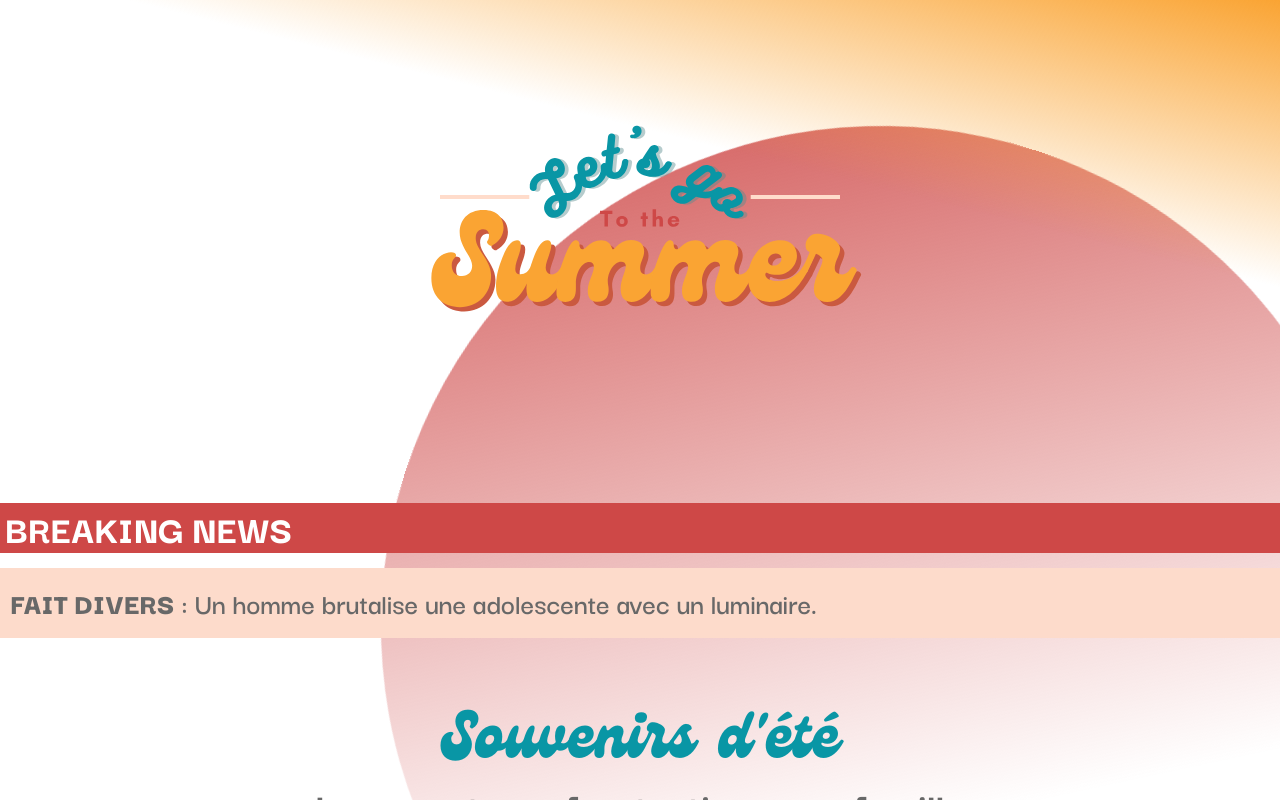
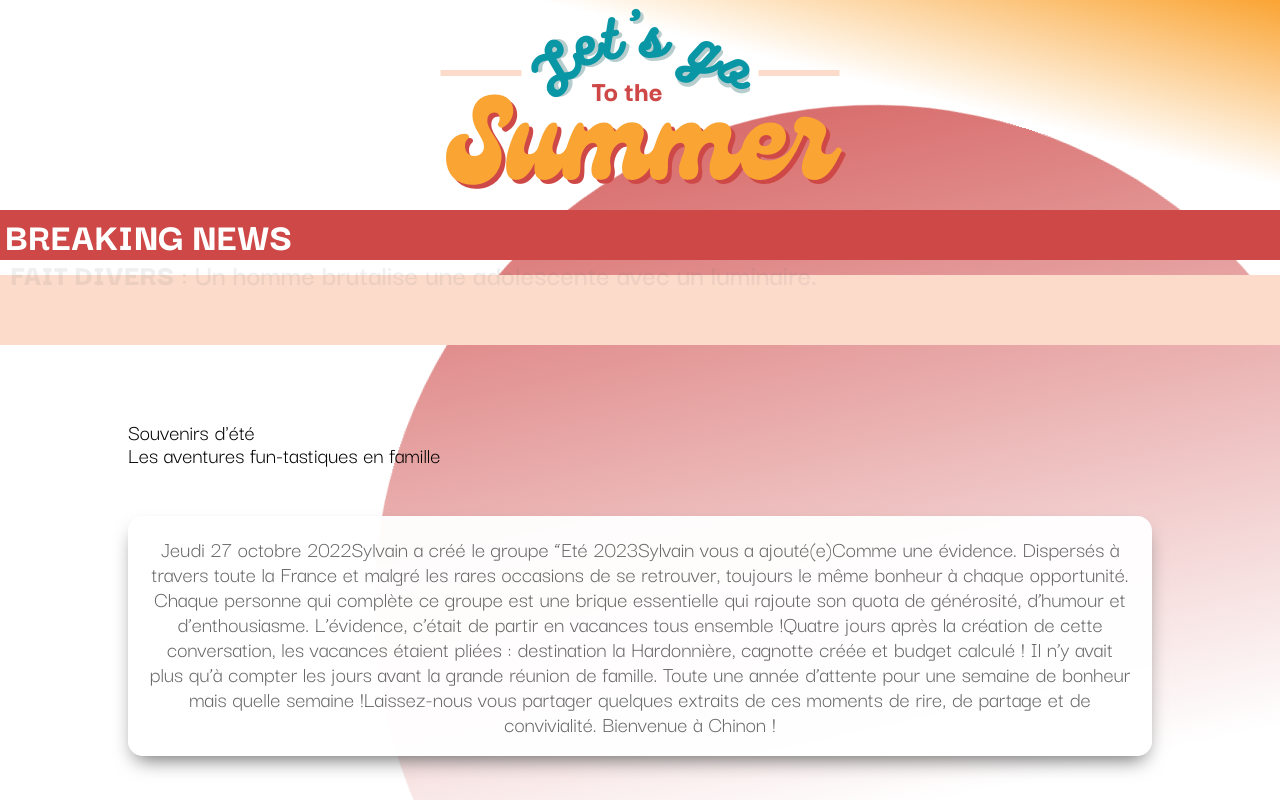
Before and after one commit to PixelsAndCookies/lets-go-to-the-summer, a React (Vite) app: page / in a window 1280 px wide. Shown: the top 800 px of the page. Built offline with nearby package versions, Linux system fonts and the light colour scheme.

Commit message:
Logo en CSS

```diff
--- a/src/components/Logo/Logo.jsx
+++ b/src/components/Logo/Logo.jsx
@@ -3,8 +3,22 @@ import logo from '../../assets/logo/Logo_sans_fond.svg'
 
 export const Logo = () => {
     return (
-        <Link to="/">
-            <img src={logo} alt="Logo Summer" className='logo'/>
-        </Link>
+
+            <h1>
+                <Link to="/">
+                <span><span className="warp">
+                    <span className="warp__0">L</span>
+                    <span className="warp__1">e</span>
+                    <span className="warp__2">t</span>
+                    <span className="warp__3">'</span>
+                    <span className="warp__4">s</span>
+                    <span className="warp__5"> </span>
+                    <span className="warp__6">g</span>
+                    <span className="warp__7">o</span>
+                </span></span>
+                <span>to the</span> <span>summer</span>
+                </Link>
+            </h1>
+
     )
 }
--- a/src/components/Logo/_Logo.scss
+++ b/src/components/Logo/_Logo.scss
@@ -1,7 +1,263 @@
-.holiday-header .logo {
-    object-fit: contain;
-    height: 30rem;
-    position: absolute;
-    top: -6rem;
-    left: 5rem;
+.home-header h1, .holiday-header h1{
+    display: block;
+    min-height: 17rem;
+    width: 100%;
+    margin: auto;
 }
+
+h1 {
+    font-family: logoPolice;
+    fill: $color-blue;
+    position: relative;
+
+    a{
+        text-decoration:none;
+
+        &>span {
+            position: absolute;
+            left: 50%;
+            transform: translateX(-50%);
+        }
+
+        &>span:first-of-type {
+            top: 0;
+
+            &::before,
+            &::after {
+                content: "";
+                display: block;
+                width: 3rem;
+                border: .3rem $color-pink solid;
+                position: absolute;
+                top: 75%;
+            }
+
+            &::before {
+                left: -11%;
+            }
+
+            &::after {
+                right: -11%;
+            }
+
+            .warp {
+                display: block;
+                position: relative;
+                font-family: logoPolice;
+                font-size: 4rem;
+                color: $color-blue;
+                text-shadow: 2px 2px #b6cccd;
+                width: 22.7rem;
+                height: 9.3rem;
+
+                [class*='warp__'] {
+                    display: block;
+                    position: absolute;
+                }
+
+                .warp__0 {
+                    transform-origin: 50% 43px;
+                    transform: translate(38px, 40px) rotate(-0.87rad);
+                }
+
+                .warp__1 {
+                    transform-origin: 50% 43px;
+                    transform: translate(63px, 20px) rotate(-0.44rad);
+                }
+
+                .warp__2 {
+                    transform-origin: 50% 43px;
+                    transform: translate(85px, 15px) rotate(-0.18rad);
+                }
+
+                .warp__3 {
+                    transform-origin: 50% 43px;
+                    transform: translate(99px, 13px) rotate(-0.07rad);
+                }
+
+                .warp__4 {
+                    transform-origin: 50% 43px;
+                    transform: translate(110px, 13px) rotate(0.02rad);
+                }
+
+                .warp__5 {
+                    transform-origin: 50% 43px;
+                    transform: translate(280px, 79px) rotate(0.17rad);
+                }
+
+                .warp__6 {
+                    transform-origin: 50% 43px;
+                    transform: translate(148px, 25px) rotate(0.4rad);
+                }
+
+                .warp__7 {
+                    transform-origin: 50% 43px;
+                    transform: translate(166px, 38px) rotate(0.8rad);
+                }
+            }
+        }
+
+        &>span:nth-of-type(2) {
+            font-family: mainPolice;
+            top: 6.5rem;
+            font-weight: 800;
+            color: $color-red;
+            font-size: 2.5rem;
+            left: 49%;
+
+            &::first-letter {
+                text-transform: capitalize;
+            }
+        }
+
+        &>span:nth-of-type(3) {
+            top: 9rem;
+            font-family: titlePolice;
+            color: $color-yellow;
+            font-size: 8rem;
+            text-transform: capitalize;
+            text-shadow: 3px 3px $color-red;
+        }
+    }
+}
+
+@media screen and (min-width: 860px) {
+
+    .home-header h1 {
+        min-height:21rem;
+        a{
+            &>span:first-of-type {
+                    &::before,
+                    &::after {
+                        width: 7.5rem;
+                    }
+
+                    &::before {
+                        left: -38%;
+                    }
+
+                    &::after {
+                        right: -38%;
+                    }
+
+                    .warp {
+                        font-size: 5rem;
+                        text-shadow: 3px 3px #b6cccd;
+
+                    .warp__0 {
+                        transform: translate(22px, 40px) rotate(-0.87rad);
+                    }
+
+                    .warp__1 {
+                        transform: translate(53px, 20px) rotate(-0.44rad);
+                    }
+
+                    .warp__2 {
+                        transform: translate(78px, 15px) rotate(-0.18rad);
+                    }
+
+                    .warp__3 {
+                        transform: translate(99px, 13px) rotate(-0.07rad);
+                    }
+
+                    .warp__4 {
+                        transform: translate(113px, 13px) rotate(0.02rad);
+                    }
+
+                    .warp__5 {
+                        transform: translate(280px, 79px) rotate(0.17rad);
+                    }
+
+                    .warp__6 {
+                        transform: translate(159px, 25px) rotate(0.4rad);
+                    }
+
+                    .warp__7 {
+                        transform: translate(185px, 38px) rotate(0.8rad);
+                    }
+                }
+            }
+
+            &>span:nth-of-type(2) {
+                top: 7.5rem;
+                font-size: 3rem;
+            }
+
+            &>span:nth-of-type(3) {
+                top: 10rem;
+                font-size: 11.5rem;
+                text-shadow: 4px 4px $color-red;
+            }
+        }
+    }
+
+    .holiday-header h1 {
+        min-height:auto;
+        width:26rem;
+        margin:0;
+        a{
+            &>span:first-of-type {
+                &::before,
+                &::after {
+                    width: 4.5rem;
+                    border: .2rem $color-pink solid;
+                }
+
+                &::before {
+                    left: -7%;
+                }
+
+                &::after {
+                    right: -7%;
+                }
+
+                .warp {
+                    font-size: 3.5rem;
+                    text-shadow: 2px 2px #b6cccd;
+
+                    .warp__0 {
+                            transform: translate(61px, 40px) rotate(-0.87rad);
+                        }
+
+                    .warp__1 {
+                        transform: translate(74px, 27px) rotate(-0.44rad);
+                    }
+
+                    .warp__2 {
+                        transform: translate(89px, 22px) rotate(-0.25rad);
+                    }
+
+                    .warp__3 {
+                        transform: translate(100px, 22px) rotate(-0.07rad);
+                    }
+
+                    .warp__4 {
+                        transform: translate(115px, 18px) rotate(0.02rad);
+                    }
+
+                    .warp__5 {
+                        transform: translate(280px, 79px) rotate(0.17rad);
+                    }
+
+                    .warp__6 {
+                        transform: translate(143px, 32px) rotate(0.4rad);
+                    }
+
+                    .warp__7 {
+                        transform: translate(150px, 41px) rotate(0.7rad);
+                    }
+                }
+            }
+
+            &>span:nth-of-type(2) {
+                font-size: 2rem;
+            }
+
+            &>span:nth-of-type(3) {
+                top: 8.5rem;
+                font-size: 7rem;
+                text-shadow: 3px 3px $color-red;
+            }
+        }
+    }
+}
--- a/src/components/Navbar/_Navbar.scss
+++ b/src/components/Navbar/_Navbar.scss
@@ -1,16 +1,17 @@
 nav {
-    width: 50%;
-    display: flex;
+    display: none;
     flex-direction: column;
     justify-content: center;
+
     ul {
         display: flex;
         justify-content: space-around;
-        padding-top: 5rem;
+
         li {
             background-color: $color-blue;
             border-radius: 1rem;
             padding: 0.5rem 3rem ;
+
             .navLink {
                 color: $color-white;
                 font-family: mainPolice;
@@ -20,3 +21,9 @@ nav {
         }
     }
 }
+
+@media screen and (min-width: 860px) {
+    nav{
+
+    }
+}
--- a/src/pages/Holiday/_Holiday.scss
+++ b/src/pages/Holiday/_Holiday.scss
@@ -1,9 +1,5 @@
 .holiday-header {
-    border-radius: 0 0 2rem 2rem;
-    box-shadow: $color-grey 0.5rem 0.5rem 0.5rem;
-    display: flex;
-    justify-content: space-between;
-    height: 15rem;
+    display:block;
 }
 
 .holiday-main {
@@ -16,3 +12,14 @@
         $color-blue
     );
 }
+
+@media screen and (min-width: 860px) {
+    .holiday-header {
+        border-radius: 0 0 2rem 2rem;
+        box-shadow: $color-grey 0.5rem 0.5rem 0.5rem;
+        display: flex;
+        justify-content: space-between;
+        height: 15rem;
+        padding: 0 3rem;
+    }
+}
--- a/src/pages/Home/Home.jsx
+++ b/src/pages/Home/Home.jsx
@@ -12,11 +12,13 @@ export const Home = () => {
                 <path d="M99.6363 832.288C47.4015 853.376 -7.72616 809.016 1.69682 753.479L119.299 60.3521C128.495 6.15103 192.591 -18.1632 235.422 16.3015L769.73 446.24C812.561 480.705 802.525 548.518 751.547 569.099L99.6363 832.288Z" fill="url(#paint0_linear_220_37)"/>
                 <defs>
                     <linearGradient id="paint0_linear_220_37" x1="244.994" y1="767.729" x2="439.159" y2="200.293" gradientUnits="userSpaceOnUse">
-                    <stop stop-color="#0996A5"/>
-                    <stop offset="1" stop-color="#D9D9D9" stop-opacity="0"/>
+                    <stop stopColor="#0996A5"/>
+                    <stop offset="1" stopColor="#D9D9D9" stopOpacity="0"/>
                     </linearGradient>
                 </defs>
             </svg>
+
+
 
 
             <header className="home-header">
@@ -25,10 +27,10 @@ export const Home = () => {
             <main className="home-main">
                 <BreakingNews />
                 <div className="main-container">
-                    <h1>
+                    <p>
                         Souvenirs d&apos;été <br />
                         <span>Les aventures fun-tastiques en famille</span>
-                    </h1>
+                    </p>
                     <Description content="presentation" />
                     <Counter />
                     <Cards />
--- a/src/pages/Home/_Home.scss
+++ b/src/pages/Home/_Home.scss
@@ -9,30 +9,9 @@ header.home-header{
     margin: 6rem auto;
 }
 
-h1 {
-    color: $color-blue;
-    font-family: titlePolice;
-    font-size: 5rem;
-    text-align: center;
-}
-
-h1 span {
-    font-family: mainPolice;
-    font-weight:700;
-    color: $color-grey;
-    font-size: 3rem;
-}
 
 @media screen and (min-width: 860px) {
-.main-container {
-        width: 80%;
-    }
-
-    h1 {
-        font-size: 6.5rem;
-    }
-
-    h1 span {
-        font-size: 4.5rem;
+    .main-container {
+            width: 80%;
     }
 }
--- a/src/style/_variables.scss
+++ b/src/style/_variables.scss
@@ -14,3 +14,8 @@ $color-white: #ffffff;
     font-family: mainPolice;
     src: url(./fonts/DarkerGrotesque.ttf);
 }
+
+@font-face {
+    font-family: logoPolice;
+    src: url(./fonts/bukhari_script.ttf);
+}
--- a/src/style/main.scss
+++ b/src/style/main.scss
@@ -19,11 +19,6 @@ body{
     position:relative;
     font-family: mainPolice;
     font-size: 2.3rem;
-}
-
-.App{
-    overflow: hidden;
-    position: relative;
 }
 
 .App{
```
Also changed, not shown: src/style/fonts/bukhari_script.ttf (added), 1 other file (tests, documents, lock files or other folders).
